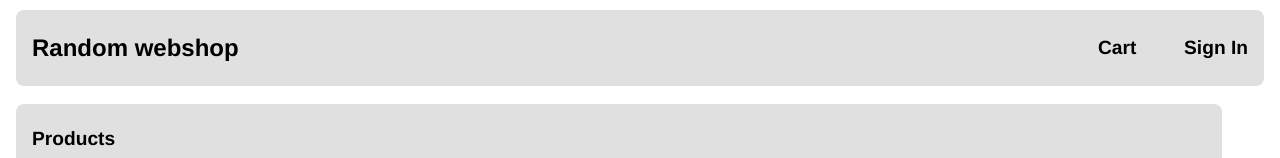
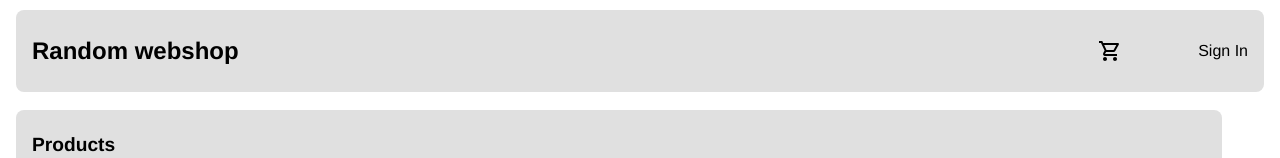
Before and after one commit to NielsLouwes/shopping-cart-basic, a React (Create React App) app: page / in a window 1280 px wide. Shown: the top 158 px of the page. Built offline with nearby package versions, Linux system fonts and the light colour scheme.

Commit message:
Added cart icon

```diff
--- a/package.json
+++ b/package.json
@@ -5,6 +5,8 @@
   "dependencies": {
     "@emotion/react": "^11.8.1",
     "@emotion/styled": "^11.8.1",
+    "@material-ui/icons": "^4.11.2",
+    "@mui/icons-material": "^5.4.2",
     "@mui/material": "^5.4.3",
     "@testing-library/jest-dom": "^5.16.2",
     "@testing-library/react": "^12.1.2",
--- a/src/App.js
+++ b/src/App.js
@@ -2,13 +2,17 @@ import Header from './components/Header';
 import Main from './components/Main';
 import ShoppingCart from './components/ShoppingCart';
 import data from './data';
-import { useState } from 'react';
+import { useEffect, useState } from 'react';
 import { Checkbox } from '@mui/material';
 import { Routes, Route } from 'react-router-dom';
 
 function App() {
   const { products } = data;
   const [cartItems, setCartItems] = useState([]);
+
+  useEffect(() => {
+    localStorage.setItem('cart', JSON.stringify(cartItems));
+  }, [cartItems]);
 
   const onAdd = (product) => {
     const exist = cartItems.find((x) => x.id === product.id);
--- a/src/components/Header.js
+++ b/src/components/Header.js
@@ -4,6 +4,7 @@ import Typography from '@mui/material/Typography';
 import Modal from '@mui/material/Modal';
 import Divider from '@mui/material/Divider';
 import { useNavigate } from 'react-router-dom';
+import ShoppingCartOutlinedIcon from '@mui/icons-material/ShoppingCartOutlined';
 
 const style = {
   position: 'absolute',
@@ -36,10 +37,9 @@ function Header({ countCartItems, cartItems }) {
         </a>
       </div>
       <div className="cart-sign-in">
-        <a href="#/cart" onClick={handleOpen}>
-          Cart {countCartItems ? <button>{countCartItems}</button> : ''}
-        </a>{' '}
-        <a href="#/signin">Sign In</a>
+        <ShoppingCartOutlinedIcon onClick={handleOpen} />
+        {countCartItems ? <div className="button">{countCartItems}</div> : ''}
+        <p>Sign In</p>
       </div>
       <Modal
         open={open}
--- a/src/index.css
+++ b/src/index.css
@@ -46,6 +46,19 @@ img.small {
   width: 300px;
   object-fit: cover;
 }
+.button {
+  font-size: 0.8rem;
+  padding: 0.2rem;
+  margin: 0.1rem;
+  border-radius: 0.5rem;
+  border: 0.1rem #404040 solid;
+  background-color: #f0c040;
+  width: 100%;
+  cursor: pointer;
+  width: 25px;
+  text-align: center;
+}
+
 button {
   font-size: 0.8rem;
   padding: 0.2rem;
@@ -55,6 +68,8 @@ button {
   background-color: #f0c040;
   width: 100%;
   cursor: pointer;
+
+  text-align: center;
 }
 button.add {
   background-color: #40c0f0;
@@ -74,7 +89,9 @@ button.badge {
 .cart-sign-in {
   display: flex;
   justify-content: space-between;
+  align-items: center;
   width: 150px;
+  cursor: pointer;
 }
 .cart-sign-in button {
   width: 24px;
```
Also changed, not shown: src/contexts/AuthContext.js (added), 1 other file (tests, documents, lock files or other folders).
